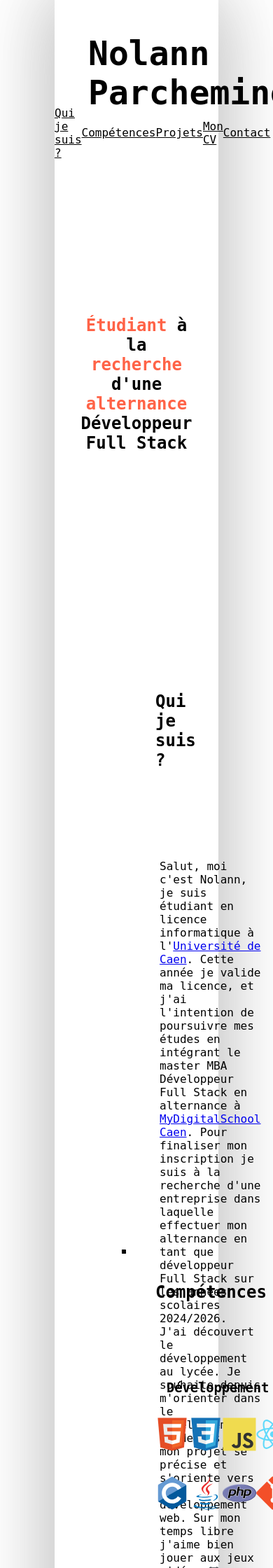
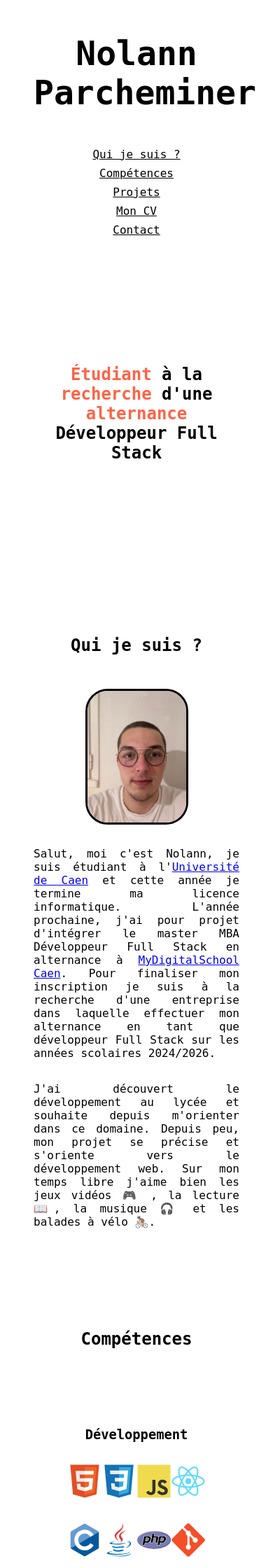
Before and after one commit to Nolanndev/portfolio, a PHP site: page / in a window 390 px wide; the page is wider, and only the part inside the window is pictured. Shown: the top 2240 px of that part at 70% size. Run offline with PHP 8.4, Linux system fonts and the light colour scheme; some libraries are stand-ins or nearby versions.

Commit message:
phone responsive

```diff
--- a/index.html
+++ b/index.html
@@ -33,17 +33,17 @@
 			alt="une petite photo de moi, pour mettre un visage sur le phénomène :)"
 		>
 		<p class="profile-text1">
-			Salut, moi c'est Nolann, je suis étudiant en licence informatique à l'<a href="https://www.unicaen.fr/">Université
-			de Caen</a>.
-			Cette année je valide ma licence, et j'ai l'intention de poursuivre mes études en intégrant le master MBA
+			Salut, moi c'est Nolann, je suis étudiant à l'<a href="https://www.unicaen.fr/">Université
+			de Caen</a> et cette année je termine ma licence informatique.
+			L'année prochaine, j'ai pour projet d'intégrer le master MBA
 			Développeur Full Stack en alternance à <a href="https://www.mydigitalschool.com/ecole-multimedia-caen">MyDigitalSchool
 			Caen</a>. Pour finaliser mon inscription je suis à la recherche d'une entreprise dans laquelle effectuer mon
 			alternance en tant que développeur Full Stack sur les années scolaires 2024/2026.
 		</p>
 		<p class="profile-text2">
-			J'ai découvert le développement au lycée. Je souhaite depuis m'orienter dans le développement et depuis peu, mon
-			projet se précise et s'oriente vers le développement web. Sur mon temps libre j'aime bien jouer aux jeux vidéos
-			🎮, lire 📖, faire de la mécanique 🔧 et me promener en vélo 🚴🏼.
+			J'ai découvert le développement au lycée et souhaite depuis m'orienter dans ce domaine. Depuis peu, mon
+			projet se précise et s'oriente vers le développement web. Sur mon temps libre j'aime bien les jeux vidéos
+			🎮 , la lecture 📖, la musique 🎧 et les balades à vélo 🚴🏼.
 		</p>
 	</div>
 </section>
@@ -64,7 +64,7 @@
 			</ul>
 		</div>
 		<div id="skills-human">
-			<h3>Qualités Humaines</h3>
+			<h3>Humaines</h3>
 			<ul id="skills-human-list">
 				<li>Autonome</li>
 				<li>Disponible</li>
--- a/style.css
+++ b/style.css
@@ -85,24 +84,24 @@ section h2 {
 /*** PROFILE ***/
 
 #profile-container {
-	margin-top: 5rem;
-	width: 100%;
+	align-items: center;
 	display: grid;
-	grid-template-columns: 1fr 2fr;
-	grid-template-rows: 1fr 1fr;
+	gap: 0 3rem;
 	grid-template-areas:
         "img text1"
         "img text2";
-	gap: 0 3rem;
+	grid-template-columns: 1fr 2fr;
+	grid-template-rows: 1fr 1fr;
+	height: 50%;
 	justify-items: center;
-	align-items: center;
-	height: 50%;
+	margin-top: 5rem;
+	width: 100%;
 }
 
 .profile-img {
-	grid-area: img;
 	border: 3px solid black;
 	border-radius: 10%;
+	grid-area: img;
 	transform: rotate(-2deg);
 	width: 80%;
 }
@@ -337,3 +332,95 @@ footer {
 		transform: rotate(-5deg);
 	}
 }
+
+@media only screen and (max-width: 1440px) {
+	* {outline: 1px solid red; outline: none;}
+	body {
+		width: 70%;
+	}
+	#profile-container {
+		align-items: center;
+		display: grid;
+		gap: 0 5rem;
+		grid-template-areas:
+        "img text1"
+        "img text2";
+		grid-template-columns: 1fr 2fr;
+		grid-template-rows: 1fr 1fr;
+		height: 50%;
+		justify-items: center;
+		margin-top: 5rem;
+		width: 100%;
+	}
+	.profile-img {
+		border: 3px solid red;
+	}
+}
+
+@media only screen and (max-width: 1200px) {
+	* {outline: 1px solid blue;}
+	body {
+		width: 80%;
+	}
+}
+
+@media only screen and (max-width: 920px) {
+	* {outline: 1px solid green;}
+	body {
+		width: 95%;
+	}
+}
+
+@media only screen and (max-width: 640px) {
+	* {outline:none;}
+	body {
+		width: 100%;
+	}
+	h1 {
+		height: 25vh;
+	}
+	menu {
+		display: flex;
+		flex-direction: column;
+		gap: .5rem;
+		height: 15vh;
+	}
+	section {
+		min-height: 100vh;
+		padding: 3rem;
+	}
+	#home {
+		min-height: fit-content;
+		height: 60vh;
+		padding: 6rem 0rem;
+	}
+	#profile {
+		padding: 3rem;
+		height:fit-content;
+	}
+	#profile h2 {
+		width: 100%;
+		padding: 1rem 3rem;
+	}
+	#profile-container {
+		margin-top: 2rem;
+		display: flex;
+		flex-direction:column;
+		gap: 2rem;
+	}
+	.profile-img {
+		width: 50%;
+		border-radius: 2rem;
+		transform: none;
+	}
+	#profile-container p {
+		text-align: justify;
+	}
+	#skills-dev-icons {
+		width:auto;
+	}
+	#resume a img {
+		width: 100%;
+		height:auto;
+	}
+}
```
Also changed, not shown: other parts of style.css (+24 -29 lines), README.md (added).
